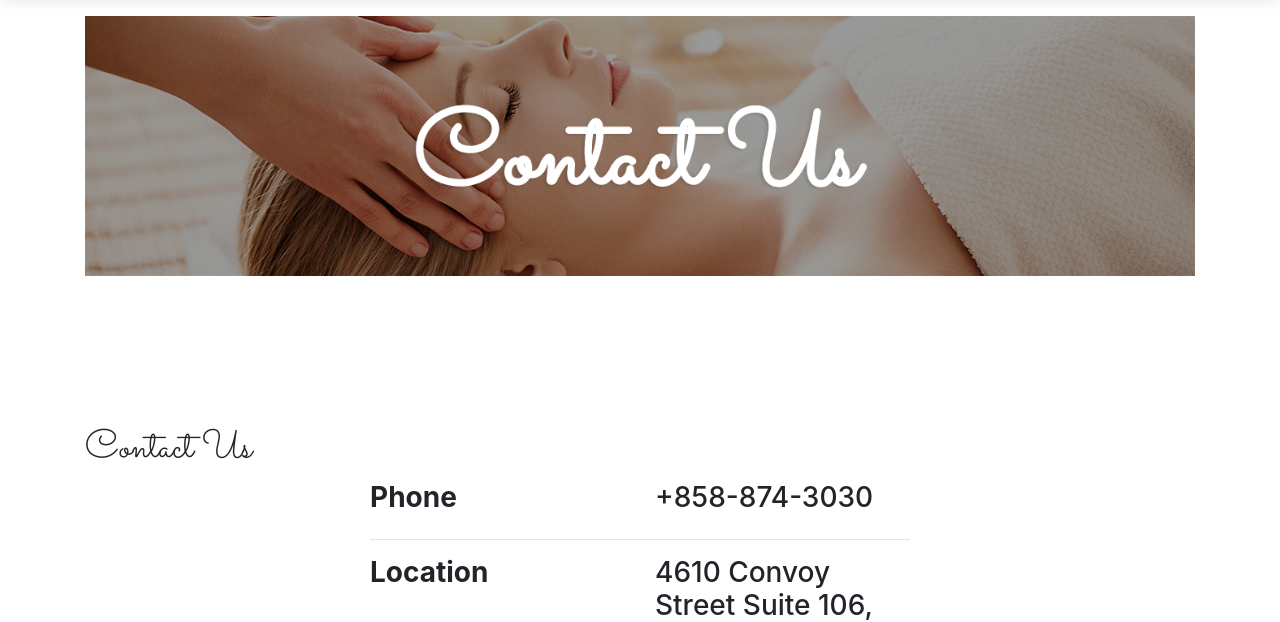
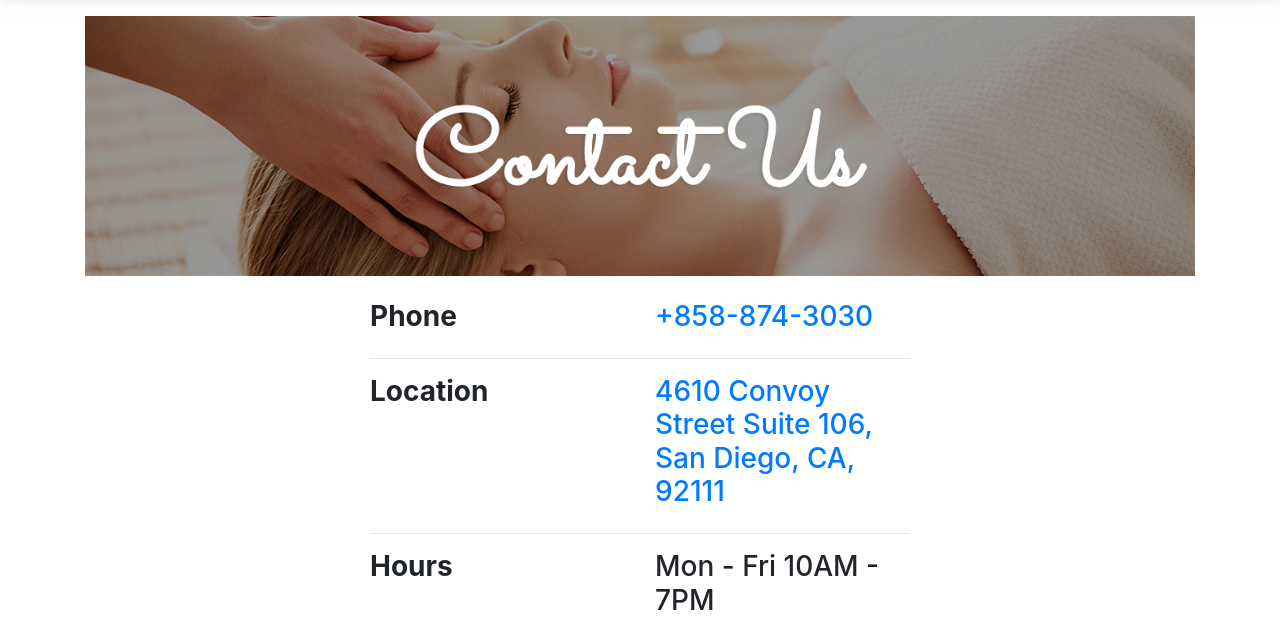
Before and after one commit to aml023/spatacular, a website with bundled scripts: page contact.html in a window 1280 px wide. Shown: the part 114-736 px from the top of the page. Built offline with nearby package versions, Linux system fonts and the light colour scheme.

Commit message:
contact links

```diff
--- a/contact.html
+++ b/contact.html
@@ -71,8 +71,7 @@
         </div>
     </header>
 
-    <div class="container undernav" style="padding-bottom: 25px;">
-      <h1 style="font-family:'Sacramento', cursive">Contact Us</h1>
+    <div class="container" style="padding-bottom: 25px;">
       <div class="row">
         <div class="col-lg-3">
         </div>
@@ -80,10 +79,10 @@
           <h3 class="font-weight-bold">Phone</h3>
         </div>
         <div class="col-lg-3" style="text-align: left" id="content-desktop">
-          <h3>+858-874-3030</h3>
+          <h3><a href="tel:+1-858-874-3030">+858-874-3030</a></h3>
         </div>
         <div class="col-lg-3" id="content-mobile">
-          <h3>+858-874-3030</h3>
+          <h3><a href="tel:+1-858-874-3030">+858-874-3030</a></h3>
         </div>
         <div class="col-lg-3">
         </div>
@@ -98,10 +97,10 @@
           <h3 class="font-weight-bold">Location</h3>
         </div>
         <div class="col-lg-3" style="text-align: left" id="content-desktop">
-          <h3>4610 Convoy Street Suite 106, San Diego, CA, 92111</h3>
+            <h3><a href="https://www.google.com/maps/place/LC+Spa/@32.8263321,-117.1574009,17z/data=!4m12!1m6!3m5!1s0x80dbff96af9a6fc1:0xccbc8e755cedb9a2!2sLC+Spa!8m2!3d32.8263276!4d-117.1552122!3m4!1s0x80dbff96af9a6fc1:0xccbc8e755cedb9a2!8m2!3d32.8263276!4d-117.1552122">4610 Convoy Street Suite 106, San Diego, CA, 92111</a></h3>
         </div>
         <div class="col-lg-3" id="content-mobile">
-        <h3>4610 Convoy Street Suite 106, San Diego, CA, 92111</h3>
+        <h3><a href="https://www.google.com/maps/place/LC+Spa/@32.8263321,-117.1574009,17z/data=!4m12!1m6!3m5!1s0x80dbff96af9a6fc1:0xccbc8e755cedb9a2!2sLC+Spa!8m2!3d32.8263276!4d-117.1552122!3m4!1s0x80dbff96af9a6fc1:0xccbc8e755cedb9a2!8m2!3d32.8263276!4d-117.1552122">4610 Convoy Street Suite 106, San Diego, CA, 92111</a></h3>
         </div>
         <div class="col-lg-3">
         </div>
```
